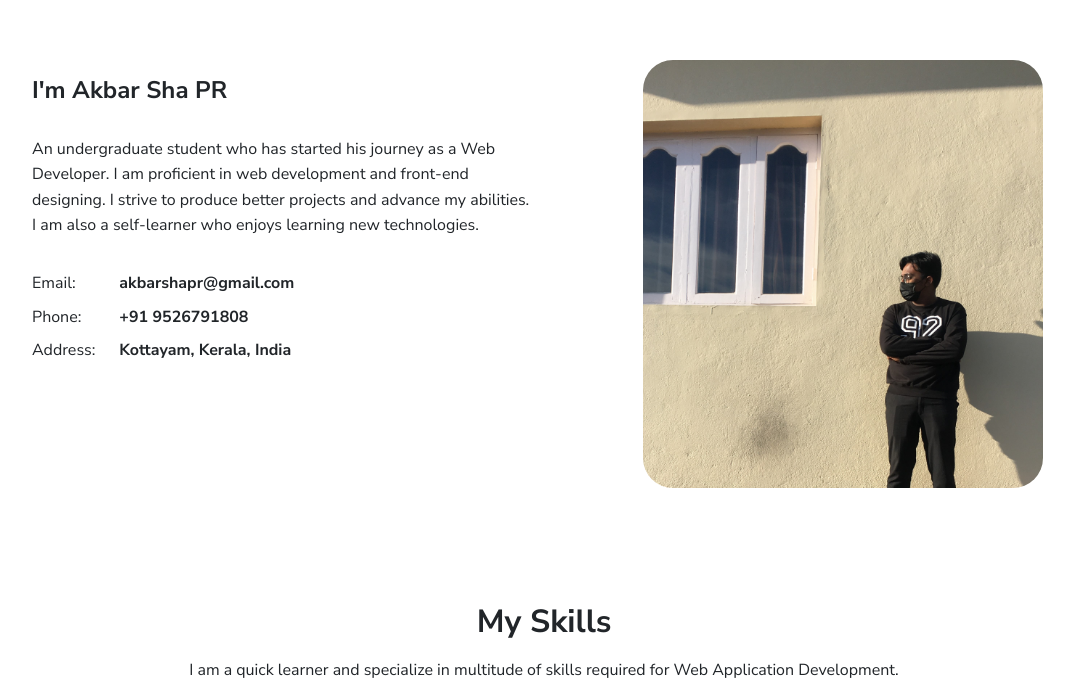
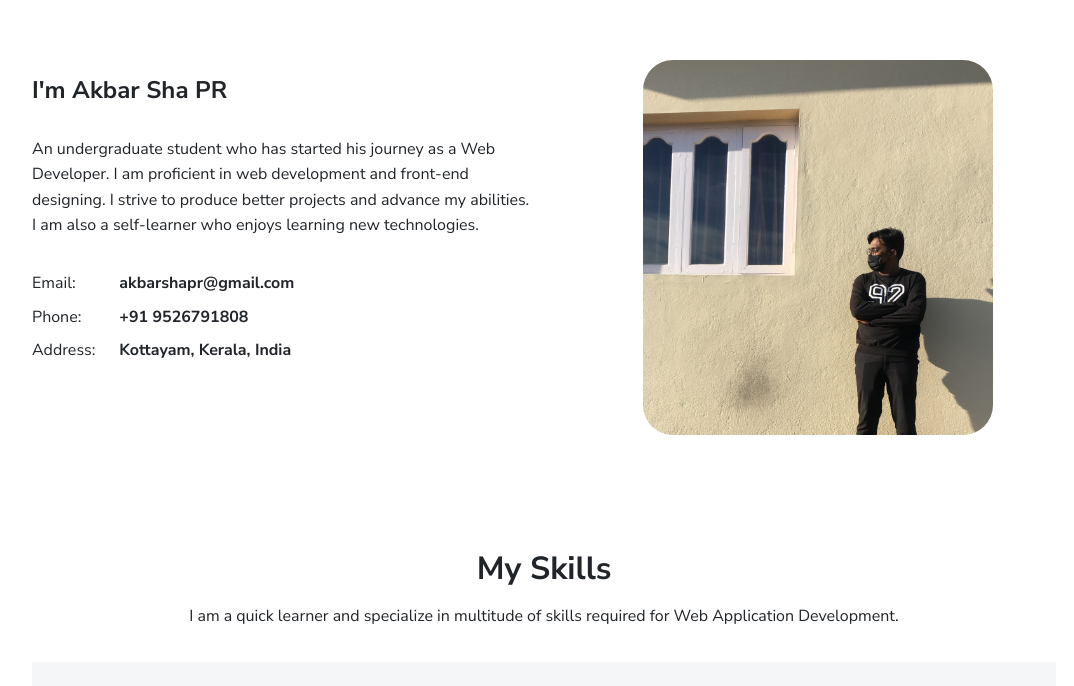
Before and after one commit to akbarshapr/My-Portfolio, a plain HTML site: page index.html in a window 1280 px wide. Shown: the part 713-1399 px from the top of the page, without its empty margins (96-1170 px from the left). Drawn offline with Linux system fonts and the light colour scheme.

Commit message:
Initial commit

```diff
--- a/index.html
+++ b/index.html
@@ -101,7 +101,7 @@
               </div>
             </div>
             <div class="col-md-5 offset-md-1" data-aos="fade-left" data-aos-delay="100"><img
-                class="avatar img-fluid mt-2" src="images/avatar.jpg" width="400" height="400" alt="Walter Patterson" />
+                class="avatar img-fluid mt-2" src="images/avatar.jpg" width="350" height="350" alt="Akbar Sha"/>
             </div>
           </div>
         </div>
```
